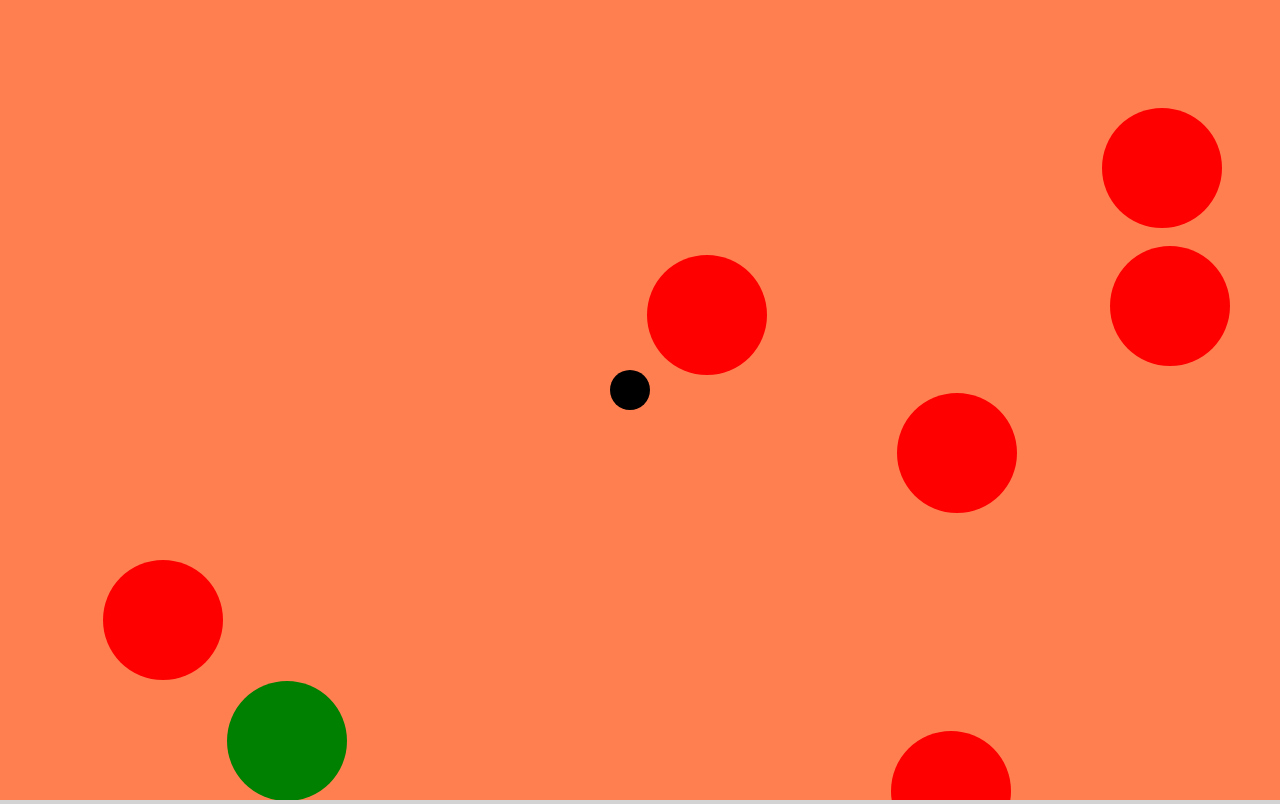
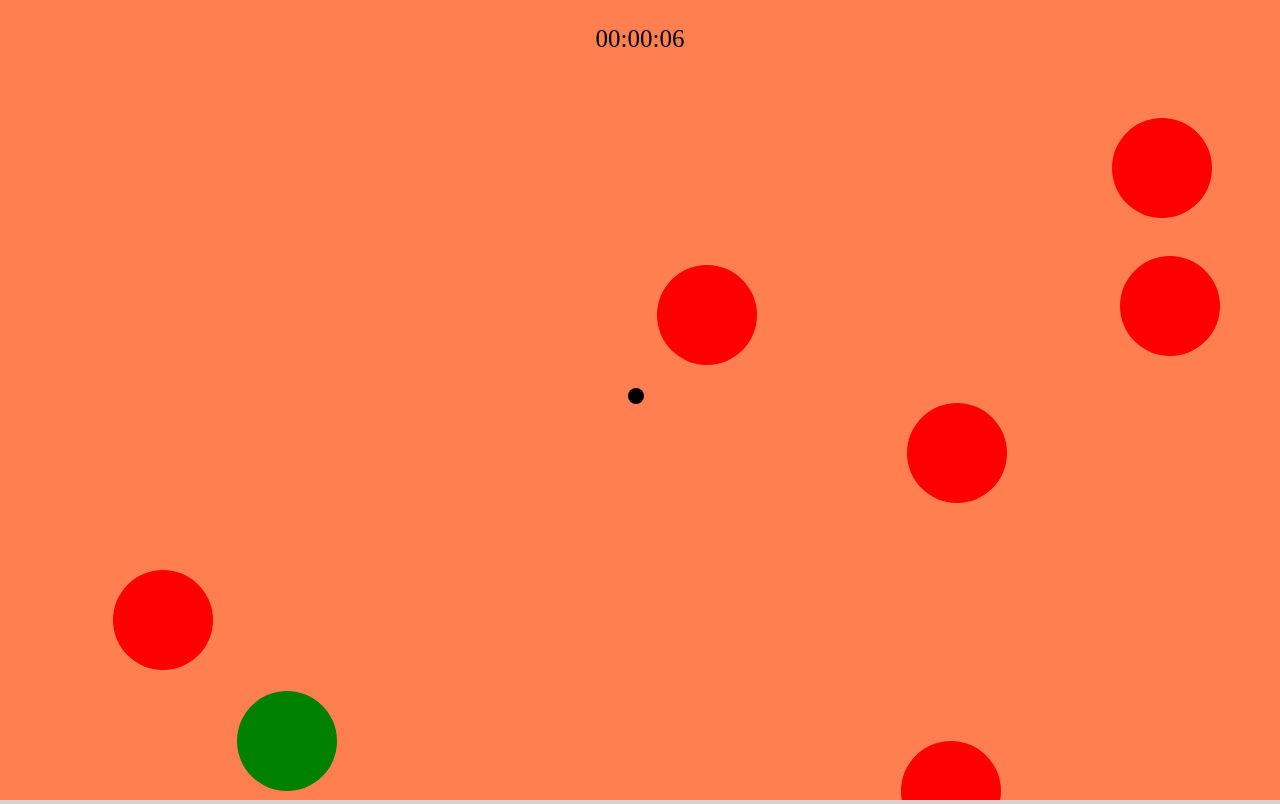
Before and after one commit to Ljonel/ProgramowanieJS, a website: page cw4-ball/index.html in a window 1280 px wide. Drawn offline with Linux system fonts and the light colour scheme.

Commit message:
i am gonna die

```diff
--- a/cw4-ball/index.html
+++ b/cw4-ball/index.html
@@ -7,6 +7,7 @@
     <title>Document</title>
 </head>
 <body>
+    <p class="timer">00:00:00</p>
     <canvas></canvas>
 
     <script src="main.js"></script>
--- a/cw4-ball/main.js
+++ b/cw4-ball/main.js
@@ -1,6 +1,8 @@
 const coords = [];
+var playable = false
 
 window.addEventListener('DOMContentLoaded', (event) => {
+    playable=true;
     const canv = document.querySelector('canvas');
     const ctx = canv.getContext('2d');
 
@@ -9,7 +11,7 @@ window.addEventListener('DOMContentLoaded', (event) => {
 
     const getRandomX = () => Math.floor(Math.random() * windowWd);
     const getRandomY = () => Math.floor(Math.random() * windowHg);
-    const colors = ['red', 'red', 'red','red', 'red', 'red', 'green'];
+    const colors = ['red', 'red', 'red', 'red', 'red', 'red', 'green'];
 
     colors.forEach((color) => {
         coords.push({
@@ -28,13 +30,13 @@ window.addEventListener('DOMContentLoaded', (event) => {
     const hole = {
         x: 0,
         y: 0,
-        r: 30,
+        r: 25,
     }
 
     const ball = {
         x: 0,
         y: 0,
-        r: 10,
+        r: 4,
         speedX: 0,
         speedY: 0
     }
@@ -48,7 +50,8 @@ window.addEventListener('DOMContentLoaded', (event) => {
         ctx.fillRect(0, 0, windowWd, windowHg);
     }
 
-    function drawHole(color = "green", x,y) {
+    function drawHole(color = "green", x, y) {
+
         ctx.fillStyle = color;
 
         ctx.beginPath();
@@ -58,6 +61,7 @@ window.addEventListener('DOMContentLoaded', (event) => {
     }
 
     function drawBall(e) {
+        playable=true;
         ctx.fillStyle = "black"
         ctx.beginPath();
         ctx.arc(ball.x, ball.y, ball.r * 2, 0, 2 * Math.PI);
@@ -74,37 +78,57 @@ window.addEventListener('DOMContentLoaded', (event) => {
             ball.speedX = -ball.speedX;
         }
     }
-    function checkWin(){
-        coords.forEach(({ x, y, color }) => {
-            if(color=="green" && ball.x >= x && ball.x <= x+hole.r && ball.y >= y && ball.y <= y+hole.r){
+
+    window.addEventListener("mousemove", function (e) {
+        console.log(e.clientX, e.clientY)
+    })
+
+    function checkWin() {
+
+        coords.forEach(({
+            x,
+            y,
+            color
+        }) => {
+            if (color === "green" && ball.x - ball.r >= x - hole.r && ball.x + ball.r <= x + hole.r && ball.y >= y - hole.r && ball.y + ball.r <= y + hole.r) {
                 alert("YOU WIN")
+                playable=false;
+                ball.speedX = 0;
+                ball.speedY = 0;
+                ball.x = 0;
+                document.querySelector('.timer').innerHTML = "00:00:00";
+
+            } else if (color === "red" && ball.x >= x && ball.y >= y && ball.y <= y + hole.r * 2 && ball.x <= x + hole.r * 2) {
+                alert("YOU LOSE")
+                playable=false
                 ball.speedX = 0;
                 ball.speedY = 0;
                 ball.x = 0;
                 ball.y = 0;
-            }else if(color==="red" && ball.x >= x && ball.y >= y && ball.y <= y+hole.r && ball.x<=x + hole.r){
-                    alert("YOU LOSE")
-                    ball.speedX = 0;
-                    ball.speedY = 0;
-                    ball.x = 0;
-                    ball.y = 0;
+                document.querySelector('.timer').innerHTML = "00:00:00";
+
             }
 
         })
     }
-    function handleOrientation(event){
+
+    function handleOrientation(event) {
         // console.log("handleOrientation -> event", event);
-        var x = event.gamma;  // In degree in the range [-180,180]
+        var x = event.gamma; // In degree in the range [-180,180]
         var y = event.beta; // In degree in the range [-90,90]
-        let xMove = x*0.1;
-        let yMove = y*0.1;
+        let xMove = x * 0.1;
+        let yMove = y * 0.1;
         console.log(x, y)
         console.log(xMove, yMove)
 
         // Because we don't want to have the device upside down
         // We constrain the x value to the range [-90,90]
-        if (x >  90) { x =  90}
-        if (x < -90) { x = -90}
+        if (x > 90) {
+            x = 90
+        }
+        if (x < -90) {
+            x = -90
+        }
 
         // To make computation easier we shift the range of
         // x and y to [0,180]
@@ -121,23 +145,51 @@ window.addEventListener('DOMContentLoaded', (event) => {
 
     }
 
+    function startTimer() {
+        console.log("clock")
+        const timer = document.querySelector('.timer').innerHTML;
+        const arr = timer.split(":");
+        let hours = arr[0];
+        let minutes = arr[1];
+        let seconds = arr[2];
+
+        if (seconds == 59) {
+            if (minutes == 59) {
+                hours++;
+                minutes = 0;
+                if (hours < 10) hours = "0" + hours;
+            } else {
+                minutes++
+            }
+            if (minutes < 10) minutes = "0" + minutes;
+            seconds = 0;
+        } else {
+            seconds++;
+            if (seconds < 10) seconds = "0" + seconds;
+        }
+        document.querySelector('.timer').innerHTML = hours + ":" + minutes + ":" + seconds;
+        setTimeout(startTimer, 1000);
+    }
+
+
     window.addEventListener("deviceorientation", handleOrientation, true);
 
-
-
+startTimer();
 
     function game() {
-
         drawTable();
-        coords.forEach(({ x, y, color }) => {
+        coords.forEach(({
+            x,
+            y,
+            color
+        }) => {
             drawHole(color, x, y);
         })
         checkWin();
-
         drawBall();
-
     }
 
       setInterval(game, 1000 / 60) //60fps
 
+
 });
--- a/cw4-ball/style.css
+++ b/cw4-ball/style.css
@@ -5,3 +5,9 @@ body{
     height: 100vh;
     background: lightgrey;
 }
+p{
+    position: absolute;
+    width: 100vw;
+    text-align: center;
+    font-size: 25px
+}
```
Lines whose indentation alone changed are shown as unchanged.
